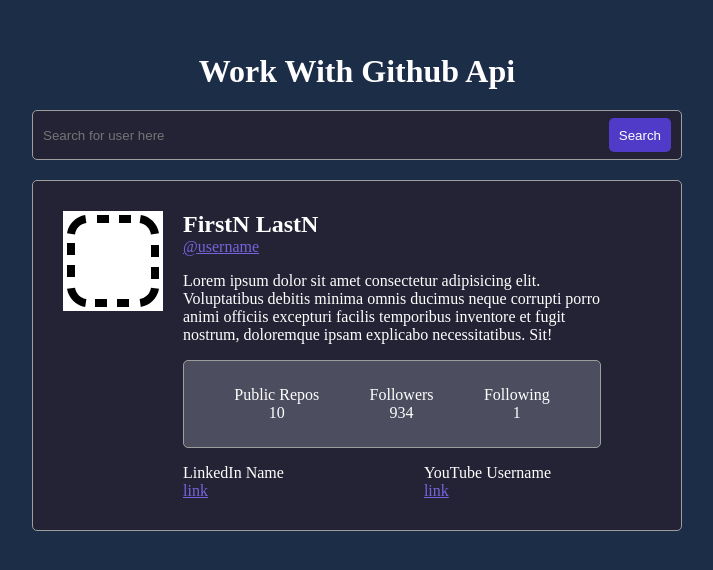
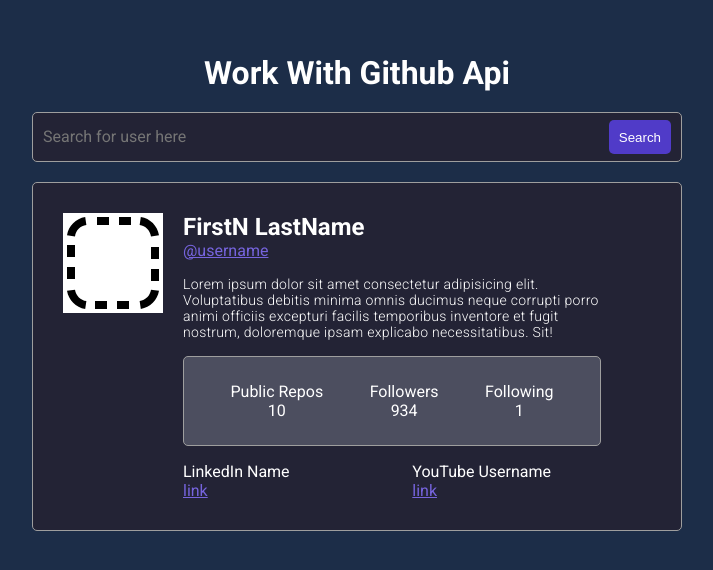
Before and after one commit to neitt0/Github_User_Ui_Design, a plain HTML site: page index.html in a window 1280 px wide. Shown: the part 108-678 px from the top of the page, without its empty margins (283-996 px from the left). Drawn offline with Linux system fonts and the light colour scheme.

Commit message:
Update and achieved MVP

```diff
--- a/index.html
+++ b/index.html
@@ -1,27 +1,38 @@
 <!DOCTYPE html>
 <html lang="en">
   <head>
-        <meta charset="UTF-8">
+    <meta charset="UTF-8" />
     <title>Github API</title>
-        <link rel="stylesheet" href="style.css">
+    <link rel="stylesheet" href="style.css" />
+    <link rel="preconnect" href="https://fonts.googleapis.com" />
+    <link rel="preconnect" href="https://fonts.gstatic.com" crossorigin />
+    <link
+      href="https://fonts.googleapis.com/css2?family=Roboto:ital,wght@0,100;0,300;0,400;0,500;0,700;1,300&display=swap"
+      rel="stylesheet"
+    />
   </head>
 
   <body>
-        <h1>Work With Github Api</h1>
+    <h1 class="title">Work With Github Api</h1>
 
     <form class="search_bar">
-            <input type="text" placeholder="Search for user here">
+      <input type="text" placeholder="Search for user here" />
       <button>Search</button>
     </form>
 
     <div class="user_info">
-            <img src="./images/placeholderLogo.svg" alt="placeholder logo">
+      <img src="./images/placeholderLogo.svg" alt="placeholder logo" />
       <div class="info">
         <div>
-                    <h2 class="name">FirstN LastN</h2>
+          <h2 class="name">FirstN LastName</h2>
           <a href="#" class="username">@username</a>
         </div>
-                <p class="bio">Lorem ipsum dolor sit amet consectetur adipisicing elit. Voluptatibus debitis minima omnis ducimus neque corrupti porro animi officiis excepturi facilis temporibus inventore et fugit nostrum, doloremque ipsam explicabo necessitatibus. Sit!</p>
+        <p class="bio">
+          Lorem ipsum dolor sit amet consectetur adipisicing elit. Voluptatibus
+          debitis minima omnis ducimus neque corrupti porro animi officiis
+          excepturi facilis temporibus inventore et fugit nostrum, doloremque
+          ipsam explicabo necessitatibus. Sit!
+        </p>
 
         <div class="user_stats">
           <div class="public_repos stats">
@@ -48,7 +59,6 @@
             <a href="#">link</a>
           </div>
         </div>
-
       </div>
     </div>
   </body>
--- a/style.css
+++ b/style.css
@@ -5,6 +5,8 @@
 }
 
 body {
+  font-family: 'Roboto', sans-serif;
+  font-weight: 400;
   background-color: rgb(28, 45, 72);
   color: white;
   height: 100vh;
@@ -16,12 +18,15 @@ body {
   justify-content: center;
 }
 
-.search_bar, .user_info, .user_stats {
+.search_bar,
+.user_info,
+.user_stats {
   border: 1px solid rgb(158, 158, 158);
   border-radius: 5px;
 }
 
-.user_info, .search_bar {
+.user_info,
+.search_bar {
   background-color: rgb(35, 35, 53);
 }
 
@@ -36,6 +41,9 @@ form:focus-within {
 }
 
 .search_bar input[type="text"] {
+  font-family: 'Roboto', sans-serif;
+  font-size: 16px;
+  font-weight: 400;
   margin: 7px 10px;
   border: none;
   border-radius: 5px;
@@ -55,7 +63,7 @@ form:focus-within {
   background-color: rgb(80, 59, 200);
   color: white;
   border: none;
-    border-radius: 5px;;
+  border-radius: 5px;
 }
 
 a {
@@ -81,6 +89,12 @@ a {
   gap: 16px;
 }
 
+.bio {
+  font-weight: 300;
+  font-size: 14px;
+  letter-spacing: .3px;
+}
+
 .user_stats {
   background-color: rgb(76, 78, 95);
   padding: 25px 0px;
```
Also changed, not shown: 1 other file. Lines whose indentation alone changed are shown as unchanged.
